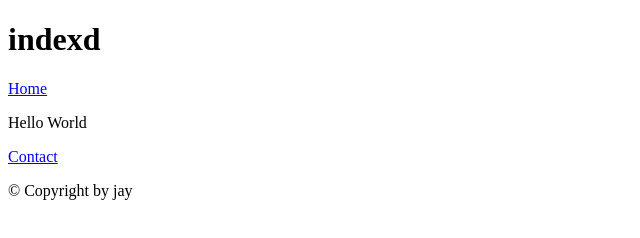
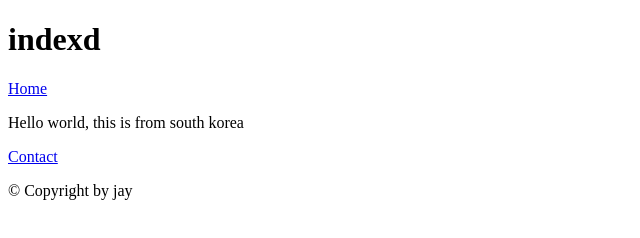
Before and after one commit to KimchiMicrobes/baguette, a plain HTML site: page index.html in a window 1280 px wide. Shown: the whole page, without its empty margins (0-640 px from the left). Drawn offline with Linux system fonts and the light colour scheme.

Commit message:
southkorea

```diff
--- a/index.html
+++ b/index.html
@@ -28,7 +28,7 @@
 					<a href="/">Home</a>
 				</p>
 				<p>
-					Hello World
+					Hello world, this is from south korea
 				</p>
 				<p>
 					<a href="/contact">Contact</a>
```
